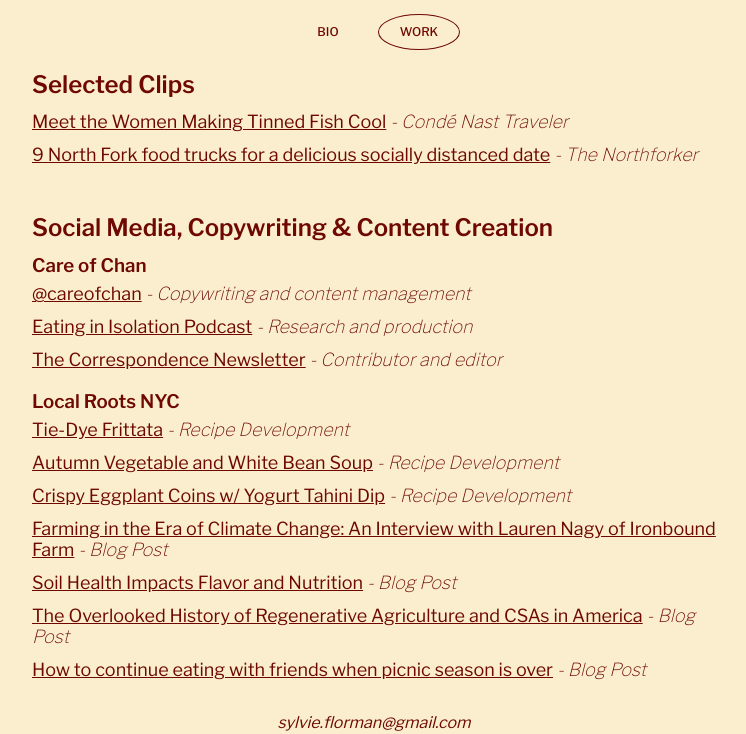
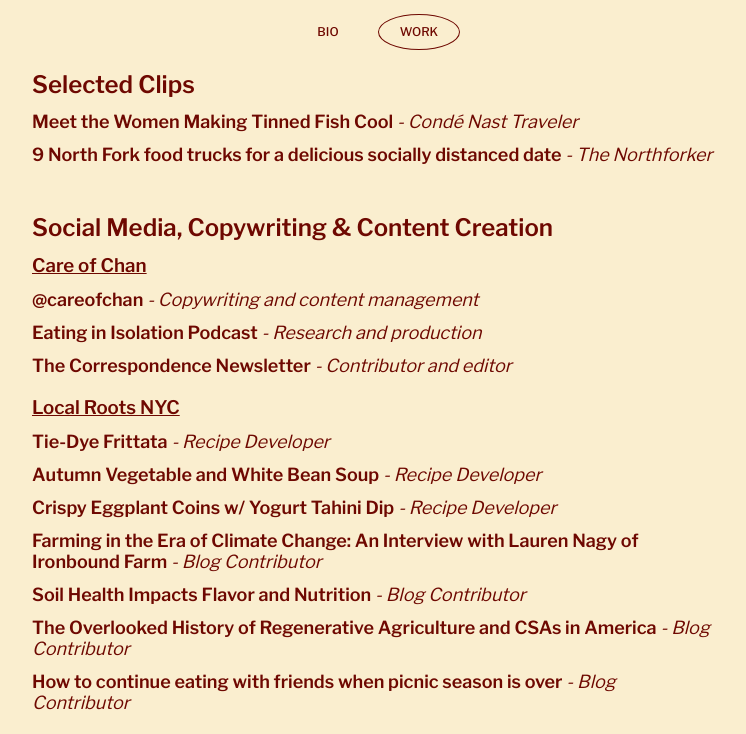
Before and after one commit to mattbasile/sylvieflorman.com, a plain HTML site: page work.html in a window 1280 px wide. Shown: the part 108-842 px from the top of the page, without its empty margins (266-1012 px from the left). Drawn offline with nearby package versions, Linux system fonts and the light colour scheme.

Commit message:
final tweaks

```diff
--- a/css/main.css
+++ b/css/main.css
@@ -110,8 +110,7 @@ main{
 }
 .clip{
   text-decoration: none;
-  font-weight: 400;
-  text-decoration: underline;
+  font-weight: 600;
 }
 .clip-subheader{
   text-decoration: none;
@@ -119,14 +118,12 @@ main{
 }
 .clip-subheader{
   display: block;
-  margin-bottom: -6px;
   margin-top: 12px;
-}
-.clip-subheader:hover{
   text-decoration: underline;
 }
+
 .publisher{
-  font-weight: 200;
+  font-weight: 400;
   text-decoration: none;
   font-style: italic;
 }
--- a/js/clips.js
+++ b/js/clips.js
@@ -3,37 +3,37 @@ function clips(){
     localClips:[
       {
         title:"Tie-Dye Frittata",
-        publisher:" - Recipe Development",
+        publisher:" - Recipe Developer",
         link:"https://harvestclub.localrootsnyc.com/blogs/recipes/tie-dye-frittata?_pos=6&_sid=1adf32683&_ss=r",
       },
       {
         title:"Autumn Vegetable and White Bean Soup",
-        publisher:" - Recipe Development",
+        publisher:" - Recipe Developer",
         link:"https://harvestclub.localrootsnyc.com/blogs/recipes/autumn-vegetable-and-white-bean-soup?_pos=3&_sid=1adf32683&_ss=r",
       },
       {
         title:"Crispy Eggplant Coins w/ Yogurt Tahini Dip",
-        publisher:" - Recipe Development",
+        publisher:" - Recipe Developer",
         link:"https://harvestclub.localrootsnyc.com/blogs/recipes/asian-eggplant-coins-w-yogurt-tahini-dip?_pos=2&_sid=1adf32683&_ss=r",
       },
       {
         title:"Farming in the Era of Climate Change: An Interview with Lauren Nagy of Ironbound Farm",
-        publisher:" - Blog Post",
+        publisher:" - Blog Contributor",
         link:"https://harvestclub.localrootsnyc.com/blogs/news/climate-week-an-interview-with-lauren-nagy-of-ironbound-farm?_pos=9&_sid=1adf32683&_ss=r",
       },
       {
         title:"Soil Health Impacts Flavor and Nutrition",
-        publisher:" - Blog Post",
+        publisher:" - Blog Contributor",
         link:"https://harvestclub.localrootsnyc.com/blogs/news/soil-health-impacts-flavor-and-nutrition?_pos=11&_sid=1adf32683&_ss=r",
       },
       {
         title:"The Overlooked History of Regenerative Agriculture and CSAs in America",
-        publisher:" - Blog Post",
+        publisher:" - Blog Contributor",
         link:"https://harvestclub.localrootsnyc.com/blogs/news/the-overlooked-history-of-regenerative-agriculture-and-csas-in-america?_pos=12&_sid=1adf32683&_ss=r",
       },
       {
         title:"How to continue eating with friends when picnic season is over",
-        publisher:" - Blog Post",
+        publisher:" - Blog Contributor",
         link:"https://harvestclub.localrootsnyc.com/blogs/news/how-to-continue-eating-with-friends-when-picnic-season-is-over?_pos=14&_sid=1adf32683&_ss=r",
       },
     ],
```
